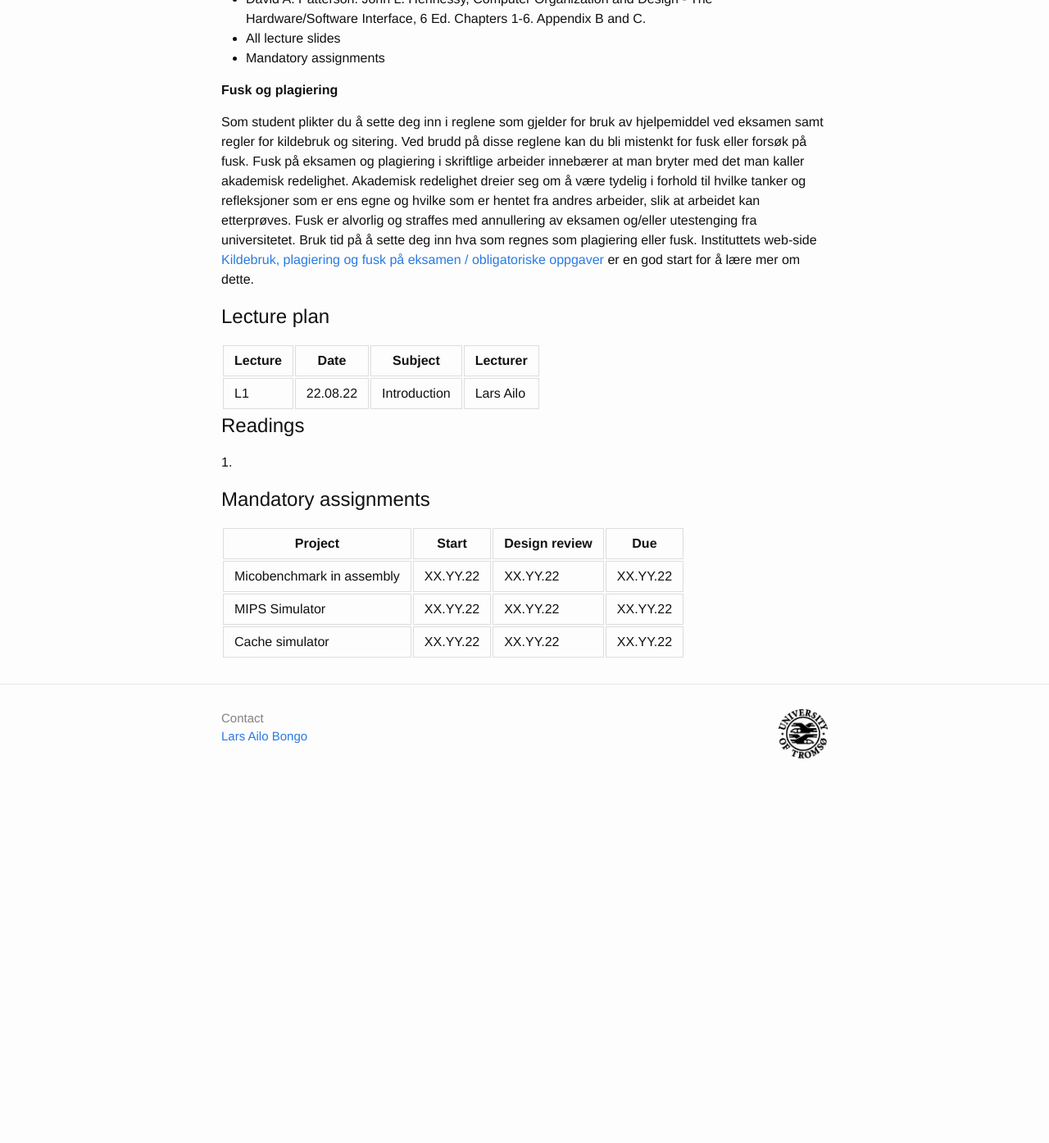
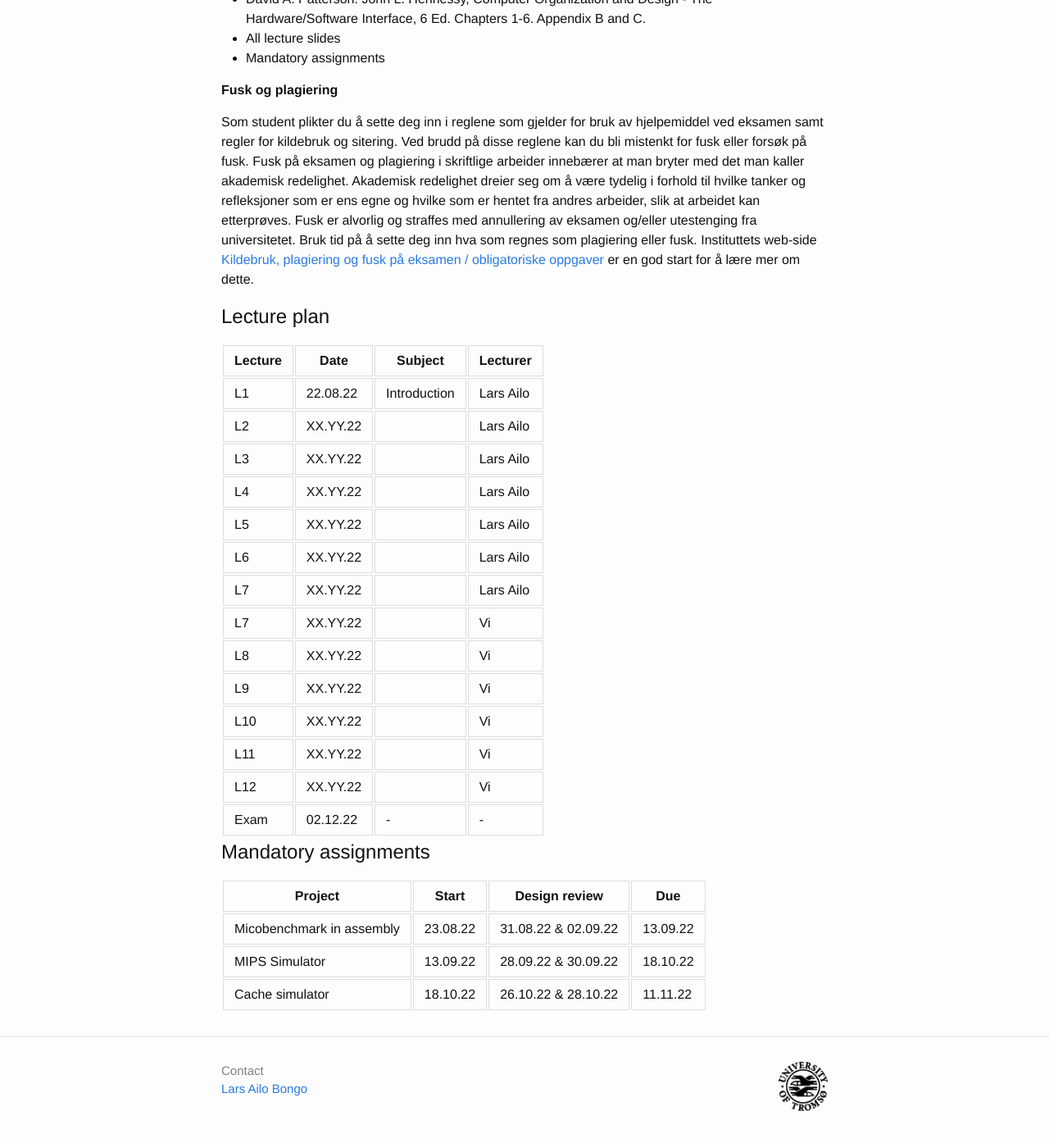
Before and after one commit to uit-inf-2200-f22/uit-inf-2200-f22.github.io, a Jekyll site: the page built from index.md, in a window 1280 px wide and 1400 px high, scrolled down 715 px. Shown: the top 1394 px of the window at 82% size. Built offline with Jekyll 4.4.1, drawn with Linux system fonts in a browser that asks for light colours; our own code applies the rules of GitHub Pages for plain Markdown files; before the commit the page ends 1685 px from its top, so only the background shows below that.

Commit message:
Update index.md

```diff
--- a/index.md
+++ b/index.md
@@ -31,16 +31,25 @@ Som student plikter du å sette deg inn i reglene som gjelder for bruk av hjelpe
 
 | Lecture   	| Date		    | Subject	  | Lecturer |
 |-------------|-------------|-----------|----------|
-| L1  | 22.08.22 | Introduction | Lars Ailo |
-
-## Readings
-
-1.
+| L1   | 22.08.22 | Introduction | Lars Ailo |
+| L2   | XX.YY.22 |  | Lars Ailo |
+| L3   | XX.YY.22 |  | Lars Ailo |
+| L4   | XX.YY.22 |  | Lars Ailo |
+| L5   | XX.YY.22 |  | Lars Ailo |
+| L6   | XX.YY.22 |  | Lars Ailo |
+| L7   | XX.YY.22 |  | Lars Ailo |
+| L7   | XX.YY.22 |  | Vi        |
+| L8   | XX.YY.22 |  | Vi        |
+| L9   | XX.YY.22 |  | Vi        |
+| L10  | XX.YY.22 |  | Vi        |
+| L11  | XX.YY.22 |  | Vi        |
+| L12  | XX.YY.22 |  | Vi        |
+| Exam | 02.12.22 | -            | -         |
 
 ## Mandatory assignments
 
 | Project |	Start      | Design review | Due |
 |---------|------------|---------------|-----|
-| Micobenchmark in assembly | XX.YY.22 | XX.YY.22 | XX.YY.22 |
-| MIPS Simulator            | XX.YY.22 | XX.YY.22 | XX.YY.22 |
-| Cache simulator           | XX.YY.22 | XX.YY.22 | XX.YY.22 |
+| Micobenchmark in assembly | 23.08.22 | 31.08.22 & 02.09.22 | 13.09.22 |
+| MIPS Simulator            | 13.09.22 | 28.09.22 & 30.09.22 | 18.10.22 |
+| Cache simulator           | 18.10.22 | 26.10.22 & 28.10.22 | 11.11.22 |
```
